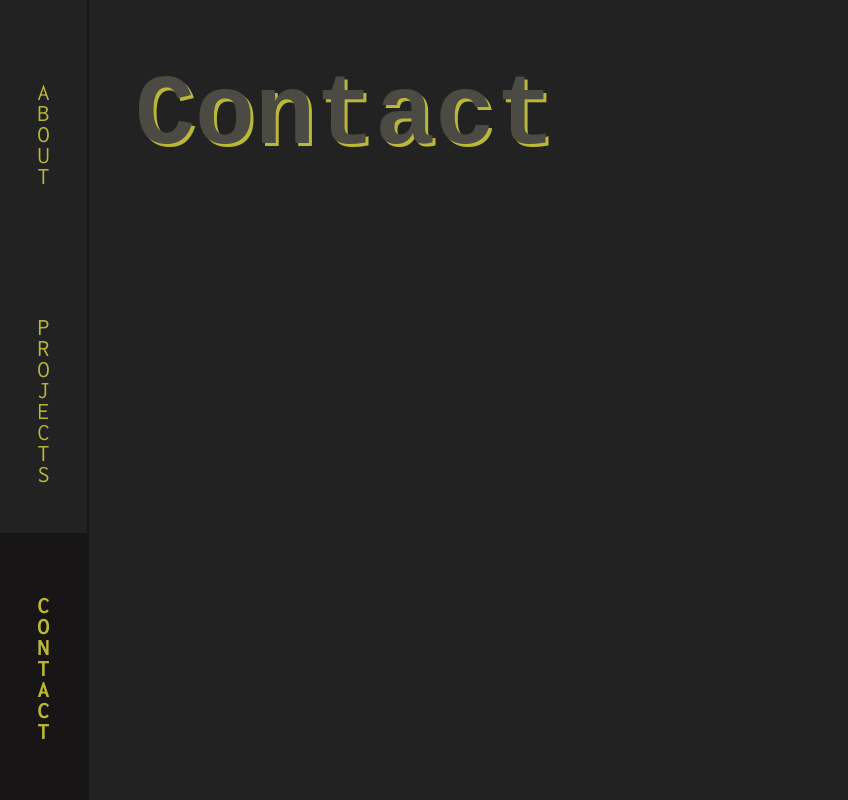
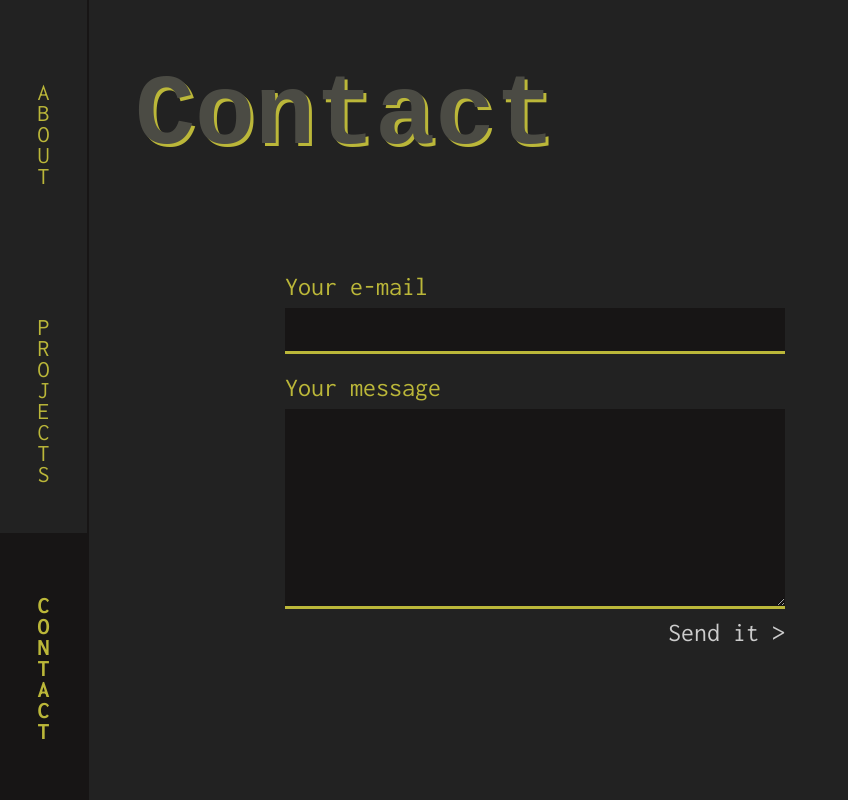
Before and after one commit to kalkson/portfolio, a Gatsby site: page /contact in a window 1280 px wide. Shown: the whole page, without its empty margins (0-848 px from the left). Built offline with nearby package versions, Linux system fonts and the light colour scheme; Gatsby itself is replaced by a stand-in of ours.

Commit message:
create contacg page and form

```diff
--- /dev/null
+++ b/src/components/organisms/ContactForm/ContactForm.js
@@ -0,0 +1,50 @@
+import React from 'react';
+import StyledContactForm from './ContactForm.styled';
+
+const ContactForm = () => {
+  function encode(data) {
+    return Object.keys(data)
+      .map(key => `${encodeURIComponent(key)}=${encodeURIComponent(data[key])}`)
+      .join('&');
+  }
+
+  const handleSubmit = event => {
+    event.preventDefault();
+    fetch('/', {
+      method: 'POST',
+      headers: { 'Content-Type': 'application/x-www-form-urlencoded' },
+      body: encode({
+        'form-name': 'contact',
+        email: event.target.getAttribute('email'),
+        message: event.target.getAttribute('message'),
+      }),
+    })
+      .then(() => alert('Dzięki!'))
+      .catch(error => alert(error));
+  };
+
+  return (
+    <StyledContactForm
+      className="contact-form"
+      name="contact"
+      method="POST"
+      data-netlify="true"
+      onSubmit={() => handleSubmit()}
+    >
+      <input type="hidden" name="form-name" value="contact" />
+      <label htmlFor="email">
+        Your e-mail
+        <input name="email" id="email" type="email" className="contact-form__email" />
+      </label>
+      <label htmlFor="message">
+        Your message
+        <textarea name="message" id="message" className="contact-form__message" />
+      </label>
+      <button type="submit" className="contact-form__button">
+        Send it &gt;
+      </button>
+    </StyledContactForm>
+  );
+};
+
+export default ContactForm;
--- /dev/null
+++ b/src/components/organisms/ContactForm/ContactForm.styled.js
@@ -0,0 +1,68 @@
+import styled from 'styled-components';
+import device from '../../../style/breakpoints';
+
+const StyledContactForm = styled.form`
+  width: 100%;
+  position: relative;
+
+  @media ${device.laptopM} {
+    width: 500px;
+    margin-left: 150px;
+    margin-top: 100px;
+  }
+
+  & label {
+    color: var(--primaryColor);
+    font: 2.6rem Inconsolata, monospace;
+    display: flex;
+    flex-direction: column;
+    margin-top: 20px;
+  }
+
+  & *:focus {
+    outline: none;
+  }
+
+  & button {
+    margin-top: 10px;
+    color: var(--secondaryColor);
+    font-size: 3rem;
+    font: 2.6rem Inconsolata, monospace;
+    margin-left: auto;
+    width: 100%;
+    text-align: right;
+  }
+
+  & textarea,
+  & input {
+    width: 100%;
+    background: var(--darkerBgColor);
+    border: none;
+    border-bottom: solid 3px var(--primaryColor);
+    font-size: 2rem;
+    color: var(--secondaryColor);
+    padding: 10px 15px;
+    margin-top: 8px;
+  }
+
+  & textarea {
+    min-height: 200px;
+
+    ::-webkit-scrollbar {
+      width: 3px;
+    }
+
+    /* Track */
+    ::-webkit-scrollbar-track {
+      background: var(--darkerBgColor);
+      border-radius: 3px;
+    }
+
+    /* Handle */
+    ::-webkit-scrollbar-thumb {
+      background: var(--primaryColor);
+      border-radius: 3px;
+    }
+  }
+`;
+export default StyledContactForm;
--- a/src/pages/contact.js
+++ b/src/pages/contact.js
@@ -1,13 +1,12 @@
-import React from "react";
-import propTypes from "prop-types";
-import Headline from "../components/atoms/Headline/Headline";
+import React from 'react';
+import Headline from '../components/atoms/Headline/Headline';
+import ContactForm from '../components/organisms/ContactForm/ContactForm';
 
 const ContactPage = () => (
   <>
     <Headline>Contact</Headline>
+    <ContactForm />
   </>
 );
 
-ContactPage.propTypes = {};
-
 export default ContactPage;
```
